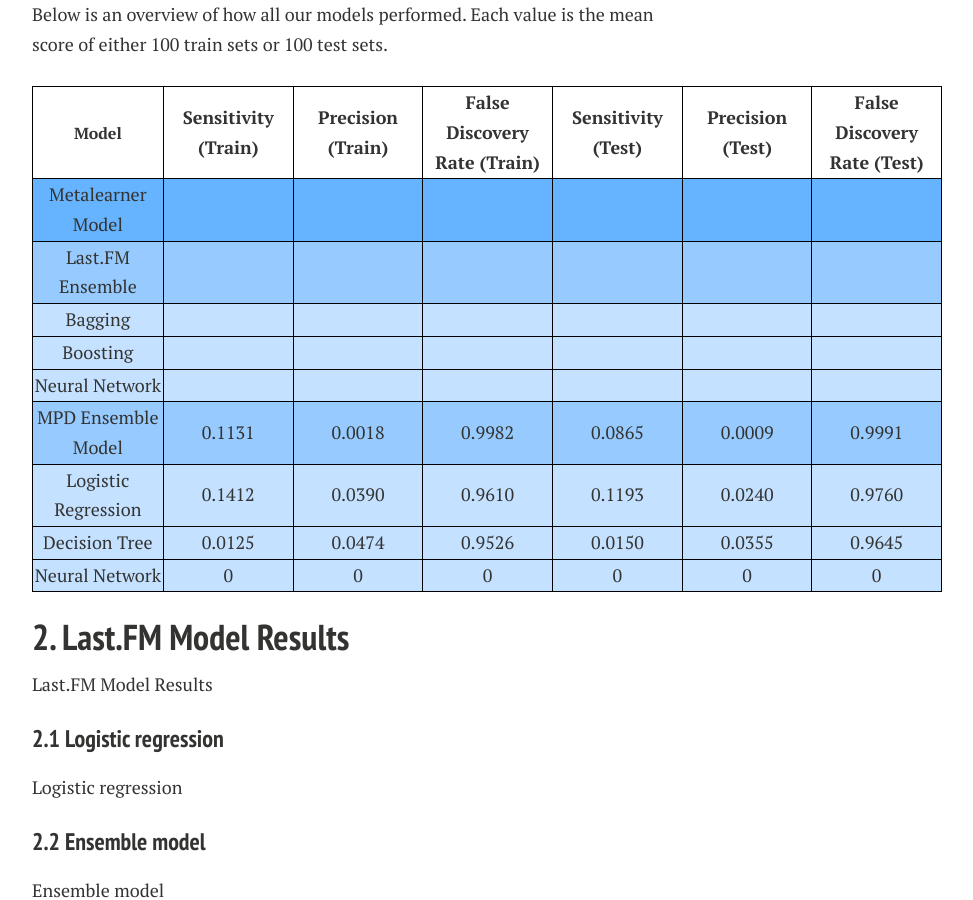
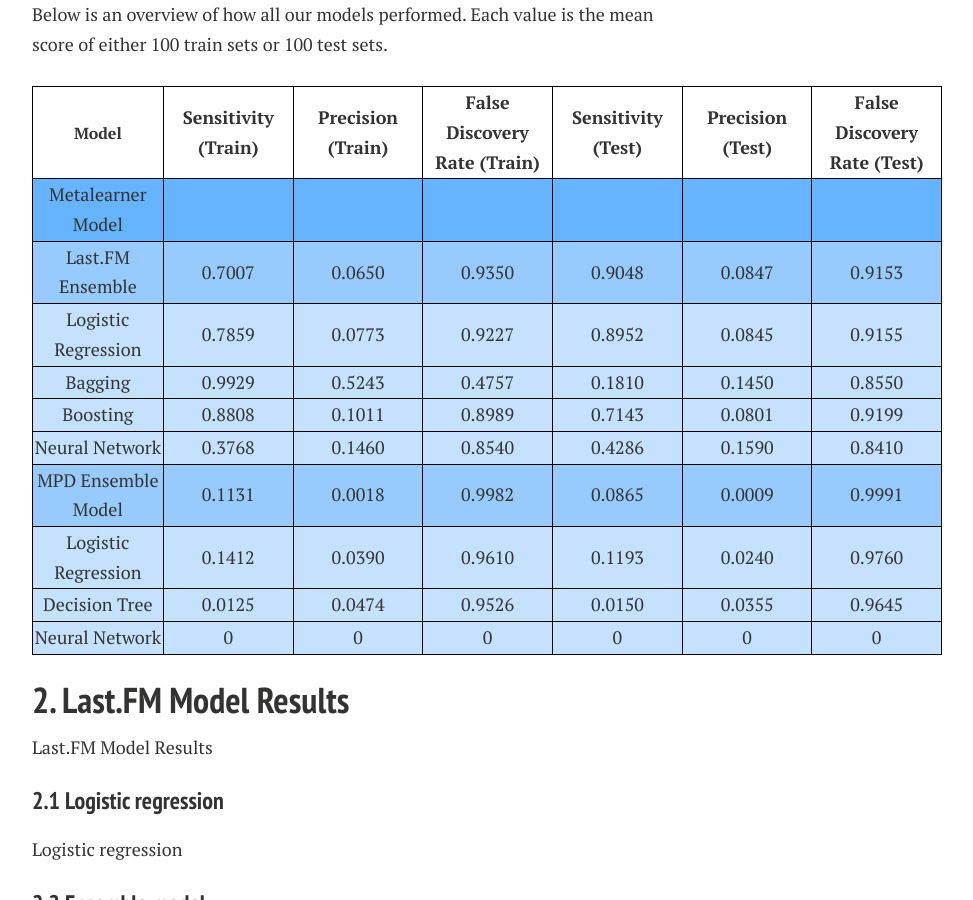
Before and after one commit to lyannaliu/lyannaliu.github.io, a Jekyll site: the page built from resultsandconclusion.md, in a window 1280 px wide and 900 px high, scrolled down 1150 px. Shown: the whole window, without its empty margins (288-1261 px from the left). Built offline with Jekyll 4.4.1, drawn with Linux system fonts in a browser that asks for light colours; nearby versions of some CDN libraries.

Commit message:
Update resultsandconclusion.md

```diff
--- a/resultsandconclusion.md
+++ b/resultsandconclusion.md
@@ -62,39 +62,48 @@ Below is an overview of how all our models performed. Each value is the mean sco
     </tr>
     <tr align="center" bgcolor="#97CBFF">
       <td>Last.FM Ensemble</td>
-      <td> </td>
-      <td> </td>
-      <td> </td>
-      <td> </td>
-      <td> </td>
-      <td> </td>
+      <td> 0.7007</td>
+      <td> 0.0650</td>
+      <td> 0.9350</td>
+      <td> 0.9048</td>
+      <td> 0.0847</td>
+      <td> 0.9153</td>
+    </tr>
+    <tr align="center" bgcolor="#C4E1FF">
+      <td>Logistic Regression</td>
+      <td> 0.7859</td>
+      <td> 0.0773</td>
+      <td> 0.9227</td>
+      <td> 0.8952</td>
+      <td> 0.0845</td>
+      <td> 0.9155</td>
     </tr>
     <tr align="center" bgcolor="#C4E1FF">
       <td>Bagging</td>
-      <td> </td>
-      <td> </td>
-      <td> </td>
-      <td> </td>
-      <td> </td>
-      <td> </td>
+      <td> 0.9929</td>
+      <td> 0.5243</td>
+      <td> 0.4757</td>
+      <td> 0.1810</td>
+      <td> 0.1450</td>
+      <td> 0.8550</td>
     </tr>
     <tr align="center" bgcolor="#C4E1FF">
       <td>Boosting</td>
-      <td> </td>
-      <td> </td>
-      <td> </td>
-      <td> </td>
-      <td> </td>
-      <td> </td>
+      <td> 0.8808</td>
+      <td> 0.1011</td>
+      <td> 0.8989</td>
+      <td> 0.7143</td>
+      <td> 0.0801</td>
+      <td> 0.9199</td>
     </tr>
     <tr align="center" bgcolor="#C4E1FF">
       <td>Neural Network</td>
-      <td> </td>
-      <td> </td>
-      <td> </td>
-      <td> </td>
-      <td> </td>
-      <td> </td>
+      <td> 0.3768</td>
+      <td> 0.1460</td>
+      <td> 0.8540</td>
+      <td> 0.4286</td>
+      <td> 0.1590</td>
+      <td> 0.8410</td>
     </tr>
     <tr align="center" bgcolor="#97CBFF">
       <td> MPD Ensemble Model</td>
```
